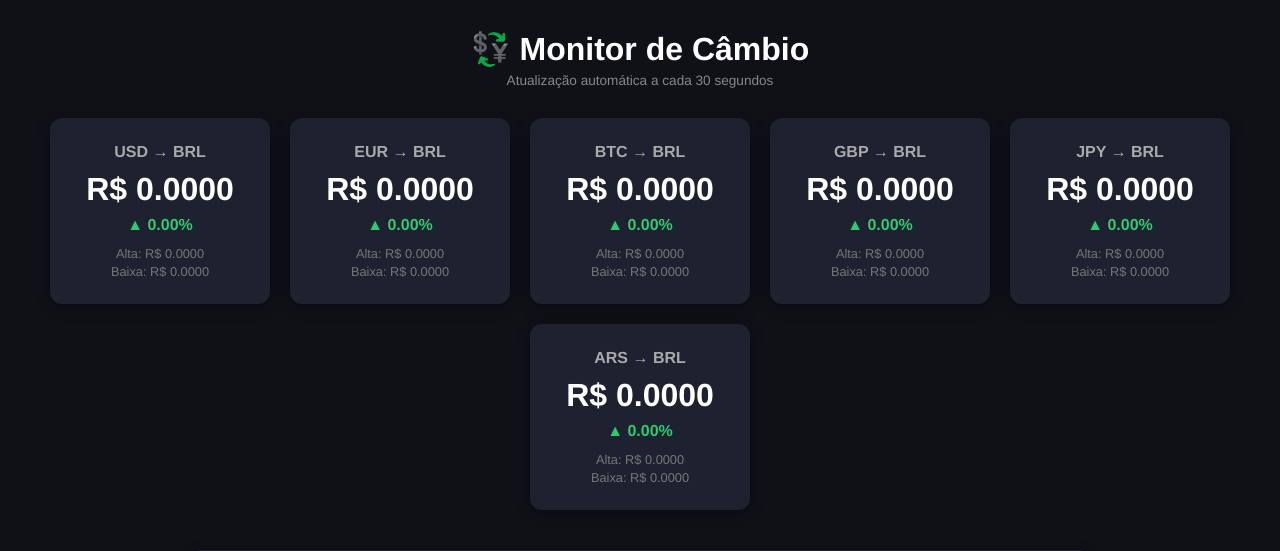
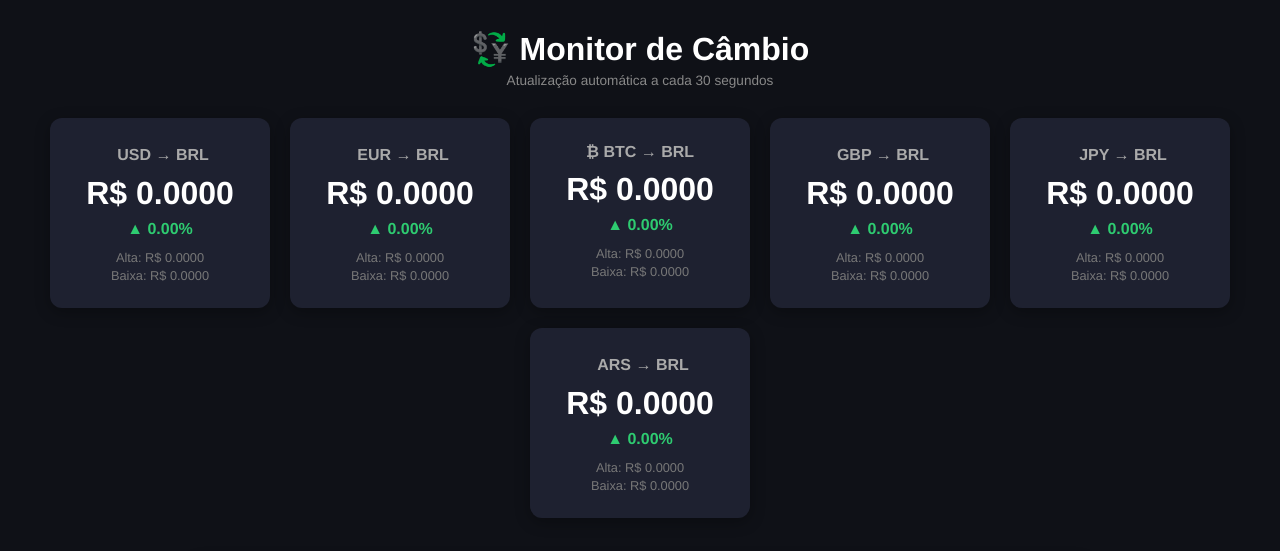
Before and after one commit to MatheusSantos9029/monitor-cambio, a Flask app: page / in a window 1280 px wide. Shown: the top 551 px of the page. Run offline with Flask 3, Linux system fonts and the light colour scheme; data that the repository does not hold is empty; some libraries are stand-ins or nearby versions.

Commit message:
feat: adiciona bandeiras dos países nos cards

```diff
--- a/app.py
+++ b/app.py
@@ -4,6 +4,15 @@
 app = Flask(__name__)
 
 MOEDAS = ["USD", "EUR", "BTC", "GBP", "JPY", "ARS"]
+
+BANDEIRAS = {
+    "USD": "us",
+    "EUR": "eu",
+    "BTC": "btc",
+    "GBP": "gb",
+    "JPY": "jp",
+    "ARS": "ar"
+}
 
 def buscar_cotacoes():
     resultado = {}
@@ -28,7 +37,7 @@
 @app.route("/")
 def index():
     cotacoes = buscar_cotacoes()
-    return render_template("index.html", cotacoes=cotacoes)
+    return render_template("index.html", cotacoes=cotacoes, bandeiras=BANDEIRAS)
 
 @app.route("/api/cotacoes")
 def api_cotacoes():
--- a/static/style.css
+++ b/static/style.css
@@ -95,3 +95,9 @@
     font-size: 0.8rem;
     color: #555;
 }
+
+.fi {
+    font-size: 1.2rem;
+    border-radius: 3px;
+    margin-right: 6px;
+}
--- a/templates/index.html
+++ b/templates/index.html
@@ -5,6 +5,7 @@
     <meta name="viewport" content="width=device-width, initial-scale=1.0">
     <title>Monitor de Câmbio</title>
     <link rel="stylesheet" href="{{ url_for('static', filename='style.css') }}">
+    <link rel="stylesheet" href="https://cdnjs.cloudflare.com/ajax/libs/flag-icon-css/6.6.6/css/flag-icons.min.css">
     <script src="https://cdn.jsdelivr.net/npm/chart.js"></script>
 </head>
 <body>
@@ -14,7 +15,14 @@
     <div class="cards">
         {% for moeda, dados in cotacoes.items() %}
         <div class="card" id="card-{{ moeda }}">
-            <h2>{{ moeda }} → BRL</h2>
+            <h2>
+    {% if bandeiras.get(moeda) and bandeiras.get(moeda) != 'btc' %}
+        <span class="fi fi-{{ bandeiras.get(moeda) }}"></span>
+    {% else %}
+        ₿
+    {% endif %}
+    {{ moeda }} → BRL
+</h2>
             {% if dados.get('erro') %}
                 <p class="erro">Erro ao carregar</p>
             {% else %}
```
